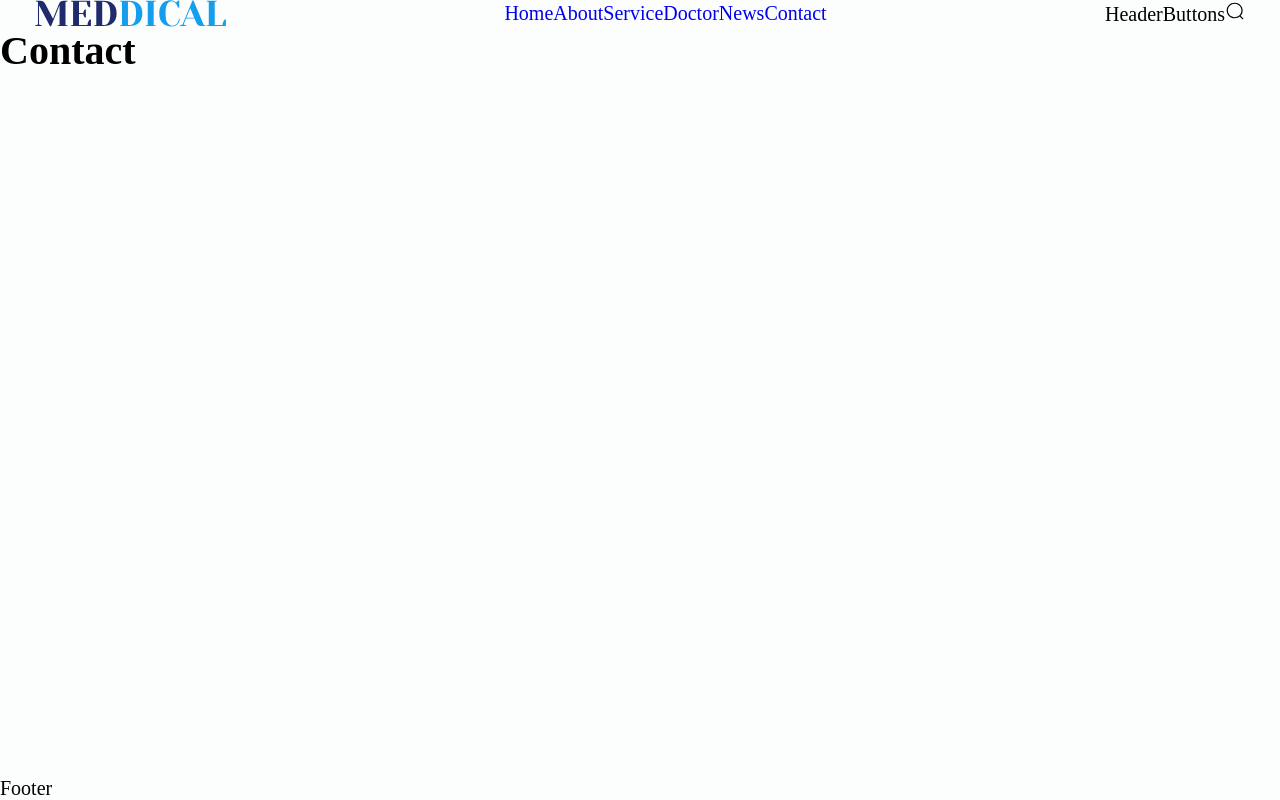
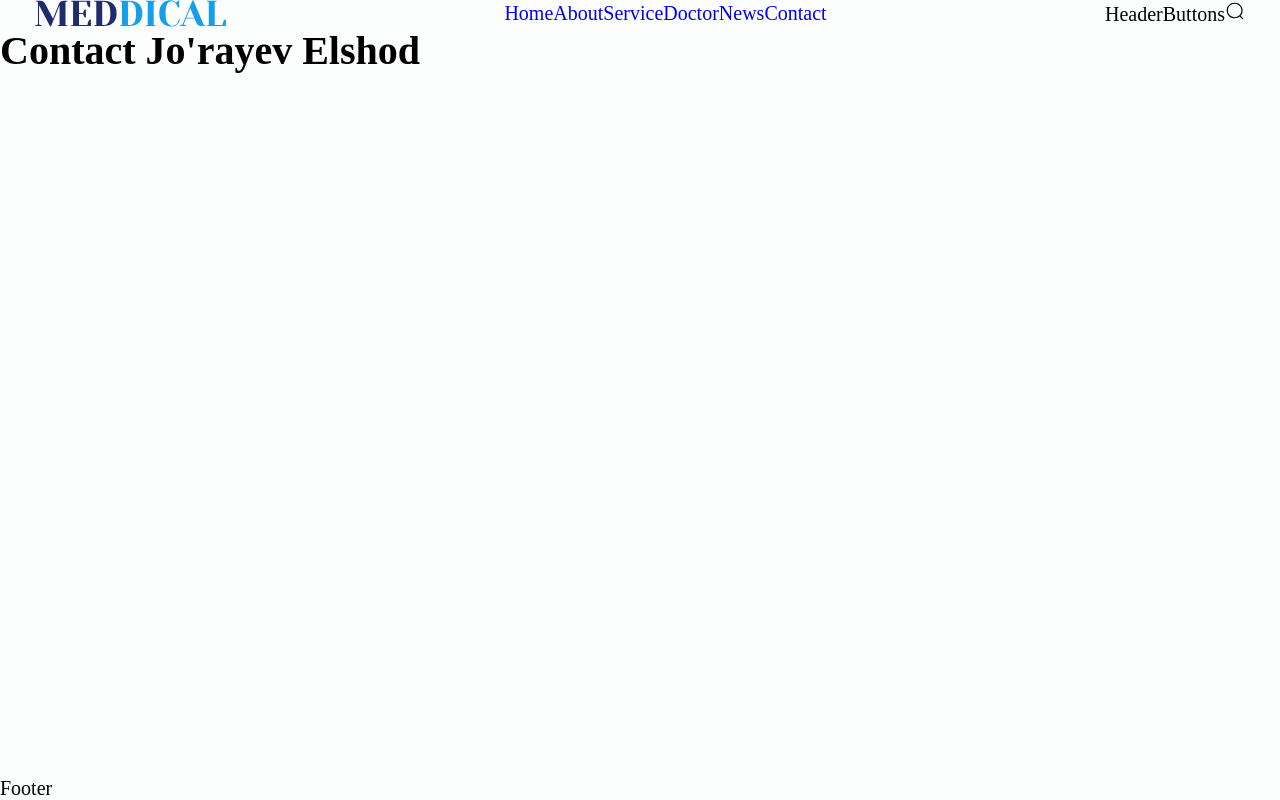
Before and after one commit to xasandj1/meddical, a React (Vite) app: page /contact in a window 1280 px wide. Built offline with nearby package versions, Linux system fonts and the light colour scheme.

Commit message:
Contact edit

```diff
--- a/package.json
+++ b/package.json
@@ -14,7 +14,8 @@
     "react": "^18.2.0",
     "react-dom": "^18.2.0",
     "react-router-dom": "^6.21.3",
-    "sass": "^1.70.0"
+    "sass": "^1.70.0",
+    "scss": "^0.2.4"
   },
   "devDependencies": {
     "@types/react": "^18.2.43",
--- a/src/pages/contact/Contact.jsx
+++ b/src/pages/contact/Contact.jsx
@@ -1,9 +1,9 @@
-import React from 'react'
+import React from "react";
 
 export const Contact = () => {
-    return (
-        <div>
-            <h1>Contact</h1>
-        </div>
-    )
-}
+  return (
+    <div>
+      <h1 className="contact">Contact Jo'rayev Elshod</h1>
+    </div>
+  );
+};
```
Also changed, not shown: 1 other file (tests, documents, lock files or other folders).
